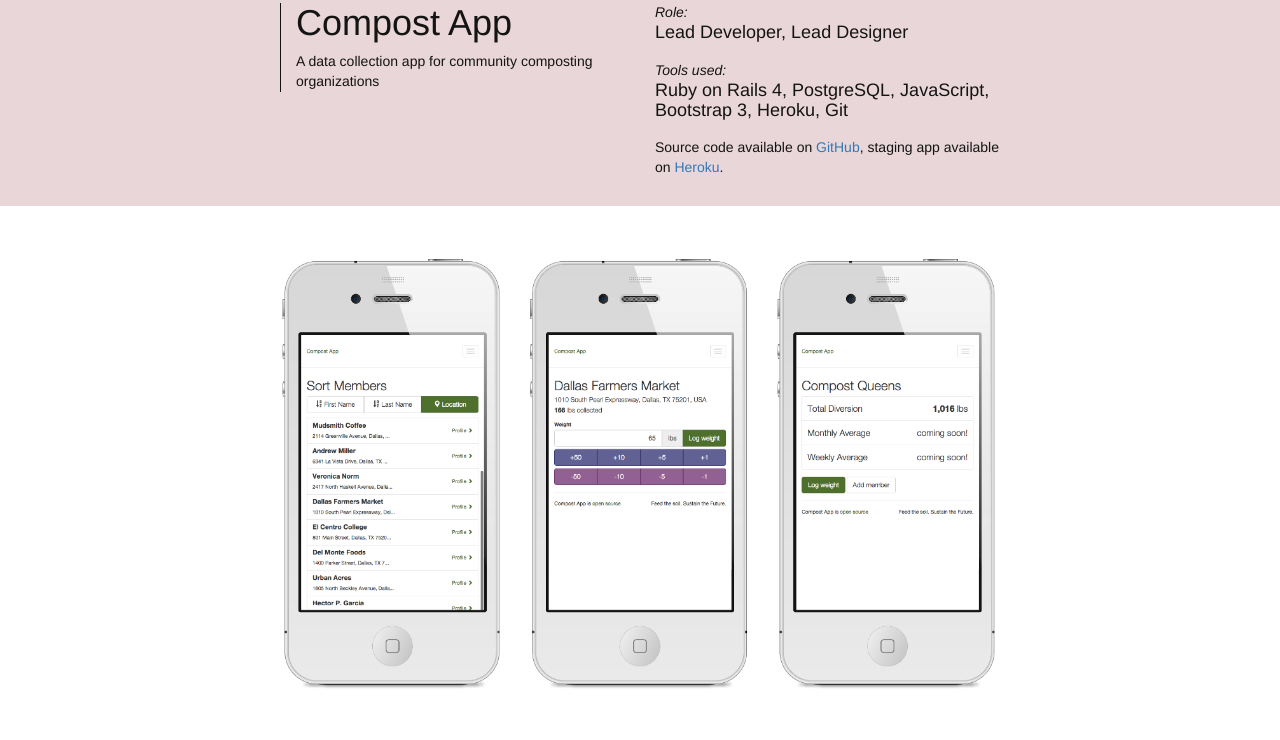
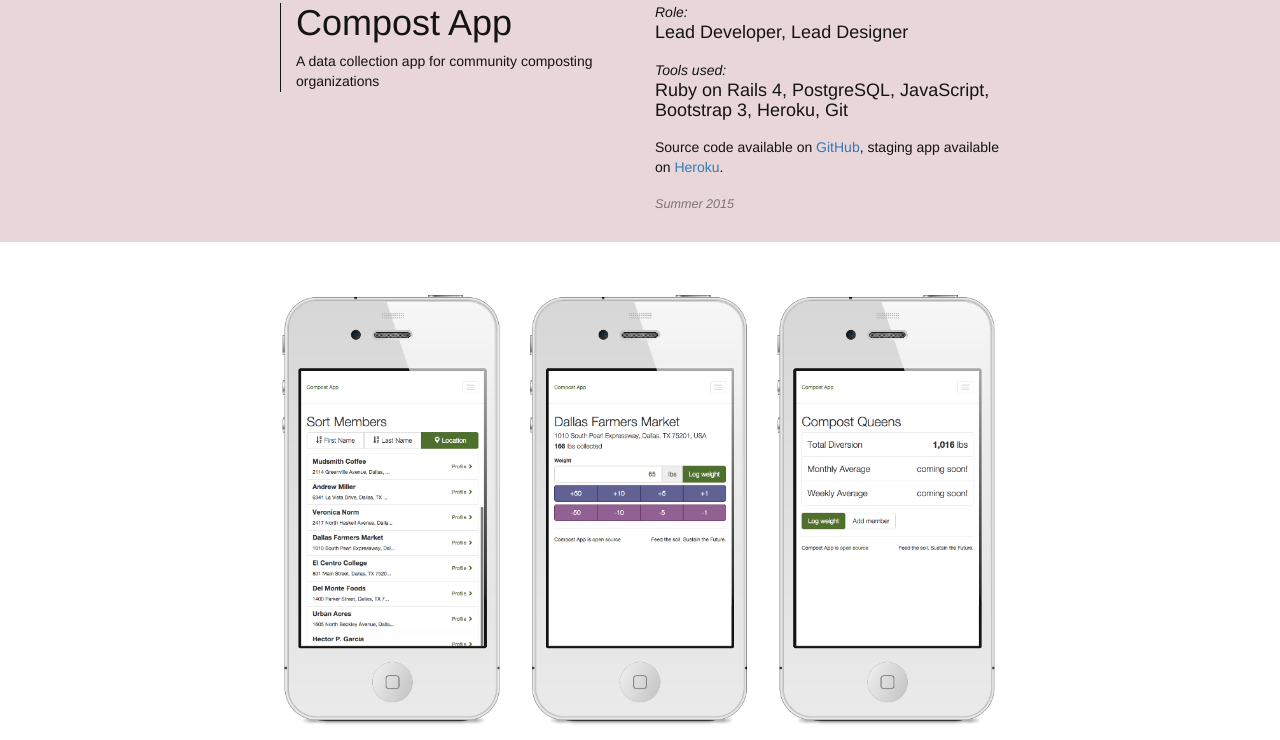
Before and after one commit to findandrew/findandrew.github.io, a plain HTML site: page index.html in a window 1280 px wide. Shown: the part 825-1565 px from the top of the page. Drawn offline with Linux system fonts and the light colour scheme.

Commit message:
iteration two of work section for compostapp

```diff
--- a/css/custom.css
+++ b/css/custom.css
@@ -74,6 +74,12 @@ main.work section .header p.my-label {
 main.work section .header h4 {
   margin: 0 0 1em 0;
 }
+main.work section .header .date {
+  margin-top: 18px;
+  font-size: .9em;
+  opacity: .5;
+  font-style: italic;
+}
 
 main.work section .ui .framed-content {
   border-bottom: 1px solid rgba(51,51,51,0.5);
--- a/index.html
+++ b/index.html
@@ -55,6 +55,7 @@
                 <p class="my-label">Tools used:</p>
                 <h4>Ruby on Rails 4, PostgreSQL, JavaScript, Bootstrap 3, Heroku, Git</h4>
                 <p>Source code available on <a href="">GitHub</a>, staging app available on <a href="">Heroku</a>.</p>
+                <p class="date">Summer 2015</p>
               </div>
             </div>
           </div>
```
